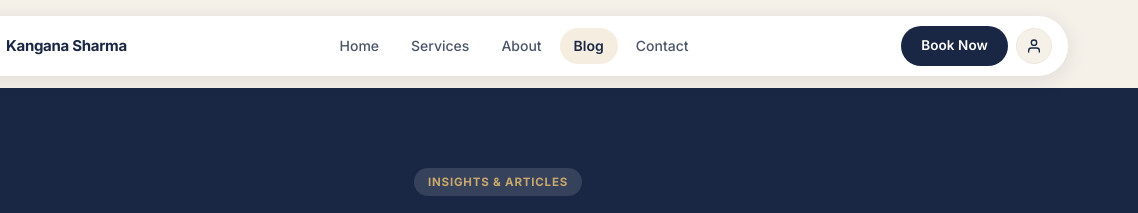
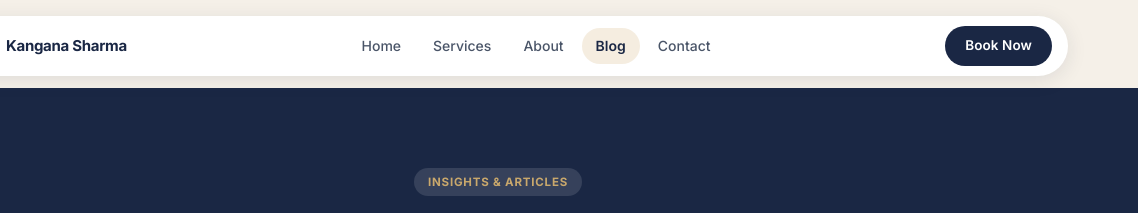
Before and after one commit to GamingGx007/kangana-sharma-ca-website, a plain HTML site: page blog.html in a window 1280 px wide. Shown: the top 213 px of the page, 142-1280 px from the left. Drawn offline with Linux system fonts and the light colour scheme.

Commit message:
Remove profile/account icon button from header across all pages

```diff
--- a/blog.html
+++ b/blog.html
@@ -301,11 +301,6 @@
       </ul>
       <div class="navbar-actions">
         <a href="contact.html" class="btn-book" id="btn-book-nav">Book Now</a>
-        <button class="btn-account" aria-label="Account">
-          <svg width="16" height="16" viewBox="0 0 24 24" fill="none" stroke="currentColor" stroke-width="2" stroke-linecap="round" stroke-linejoin="round">
-            <path d="M20 21v-2a4 4 0 0 0-4-4H8a4 4 0 0 0-4 4v2"/><circle cx="12" cy="7" r="4"/>
-          </svg>
-        </button>
         <button class="nav-hamburger" id="nav-hamburger" aria-label="Open menu">
           <span></span><span></span><span></span>
         </button>
```
Also changed, not shown: about.html (+0 -5 lines), contact.html (+0 -5 lines), index.html (+0 -6 lines), services.html (+0 -5 lines).
